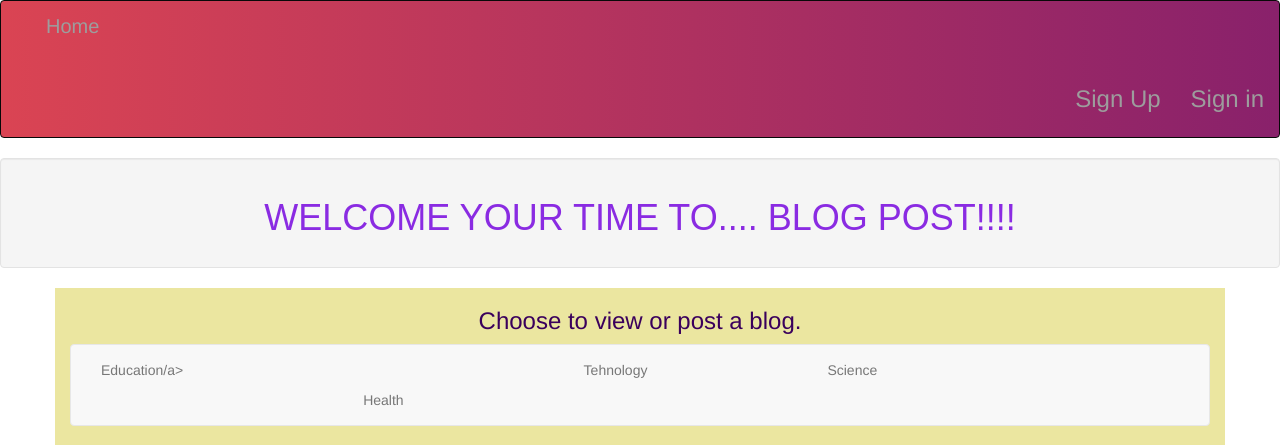
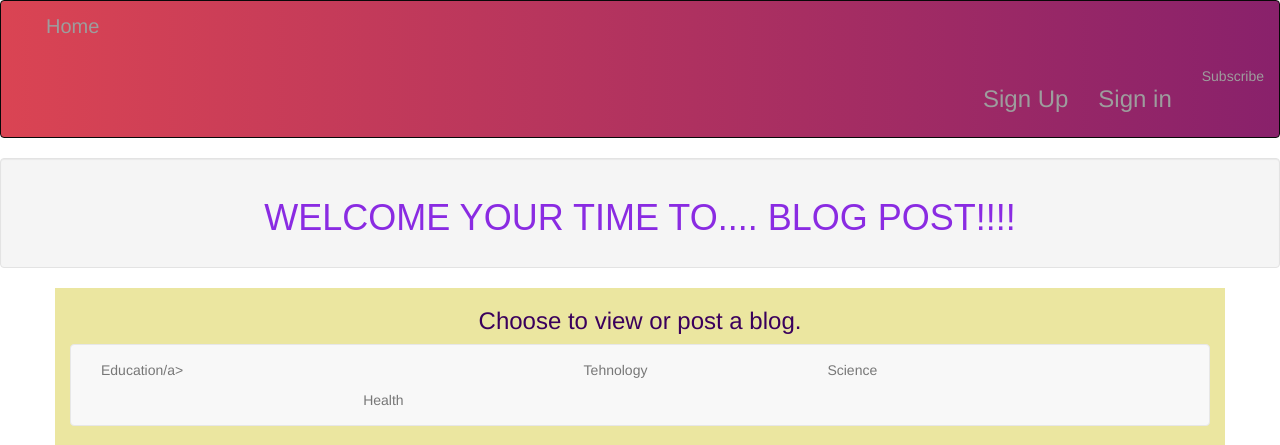
Before and after one commit to FrancisSakwa89/Blog, a Flask app: page / in a window 1280 px wide. Shown: the top 445 px of the page. Run offline with Flask 2, Linux system fonts and the light colour scheme; data that the repository does not hold is empty; some libraries are stand-ins or nearby versions; some web fonts are replaced.

```diff
--- a/app/templates/navbar.html
+++ b/app/templates/navbar.html
@@ -26,6 +26,8 @@
                 {% else %}
                 <li><a href="{{url_for('auth.register')}}"><H3>Sign Up</H3></a></li>
                 <li><a href="{{url_for('auth.login')}}"><H3>Sign in</H3></a></li>
+                <li><a href="{{url_for('main.subscribe')}}">Subscribe</a></li>
+
                 {%endif%}
               </ul>
 
```
